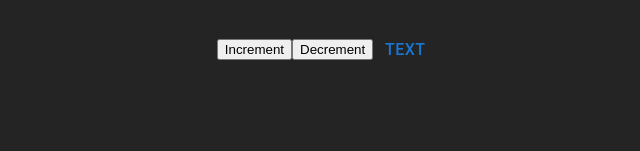
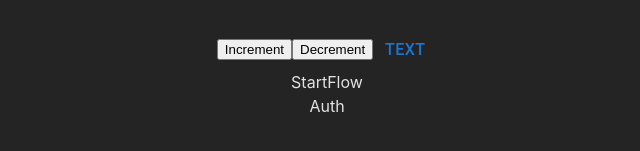
Before and after one commit to putsan/teamchallenge_chat, a React (Vite) app: page / in a window 1280 px wide. Shown: the part 181-332 px from the top of the page, without its empty margins (313-953 px from the left). Built offline with nearby package versions, Linux system fonts and the light colour scheme.

Commit message:
feat: add firsts empty pages

```diff
--- a/src/app/App.jsx
+++ b/src/app/App.jsx
@@ -1,7 +1,10 @@
-import { Button } from '@mui/material';
 import { useDispatch, useSelector } from 'react-redux';
 import { increment, decrement } from './store/counter/counterSlice';
+
+import { Button } from '@mui/material';
+import StartFlow from '../pages/StartFlow';
 import './App.scss'
+import Auth from '../pages/Auth';
 
 function App() {
   const dispatch = useDispatch();
@@ -15,6 +18,9 @@ function App() {
       <button onClick={() => dispatch(increment())}>Increment</button>
       <button onClick={() => dispatch(decrement())}>Decrement</button>
       <Button sx={{fontSize: "16px"}}>Text</Button>
+
+      <StartFlow/>
+      <Auth/>
     </div>
   );
 }
--- /dev/null
+++ b/src/pages/Auth.jsx
@@ -0,0 +1,6 @@
+function Auth() {
+  return (
+    <div>Auth</div>
+  )
+}
+export default Auth
--- /dev/null
+++ b/src/pages/StartFlow.jsx
@@ -0,0 +1,6 @@
+function StartFlow() {
+  return (
+    <div>StartFlow</div>
+  )
+}
+export default StartFlow
```
Also changed, not shown: 1 other file (tests, documents, lock files or other folders).
